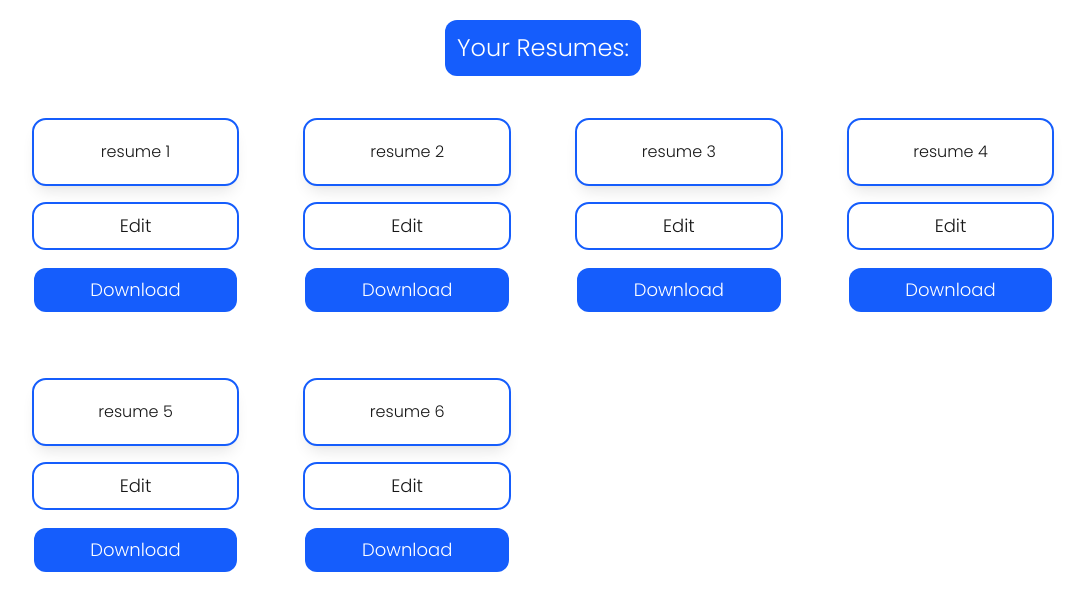
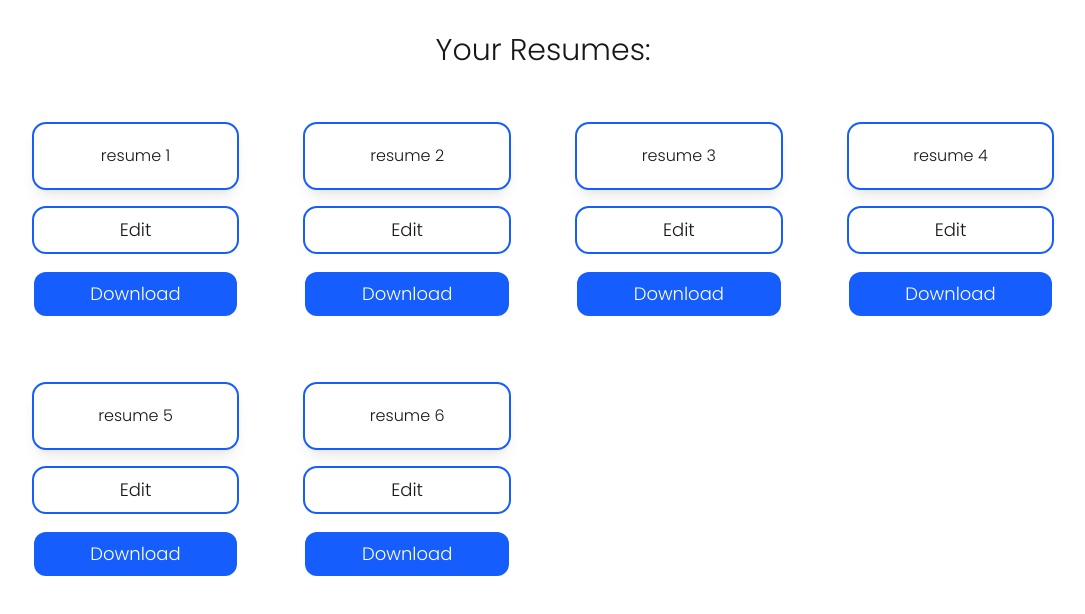
Before and after one commit to evanss2025/AutoCV, a Next.js app in the folder frontend/: page /home in a window 1280 px wide. Shown: the top 614 px of the page, without its empty margins (97-1182 px from the left). Built offline with nearby package versions, Linux system fonts and the light colour scheme.

Commit message:
quick update

```diff
--- a/frontend/app/home/page.tsx
+++ b/frontend/app/home/page.tsx
@@ -29,7 +29,7 @@ export default function Home() {
 
   return (
     <div className="flex flex-col items-center min-h-screen mt-5 w-10/12">
-      <h1 className="text-2xl bg-blue-600 p-3 text-white rounded-xl">Your Resumes:</h1>
+      <h1 className="text-3xl p-3rounded-xl m-3">Your Resumes:</h1>
       <div className="mt-5 grid grid-rows-2 grid-cols-4 w-full items-center gap-5" id='resumes'>
         <Resume
           name="resume 1"
--- a/frontend/app/submit/page.tsx
+++ b/frontend/app/submit/page.tsx
@@ -30,7 +30,7 @@ export default function Home() {
           className="m-5 w-full items-center flex flex-col justify-center text-center"
           method="post"
           encType="multipart/form-data"
-          action="http://localhost:8080/submit">
+          action="http://localhost:3000/home">
             <input
               type="file"
               id="link_input"
```
